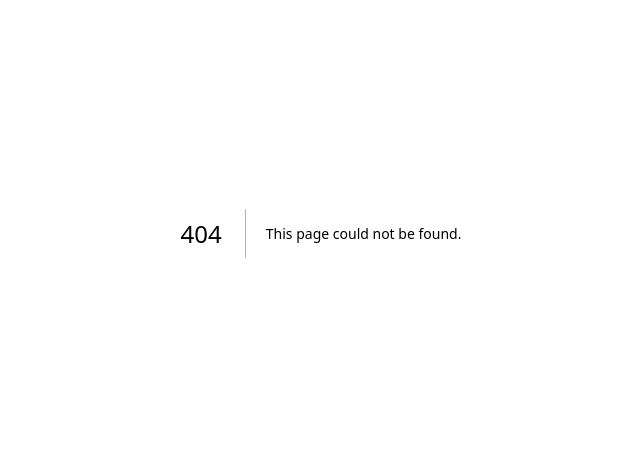
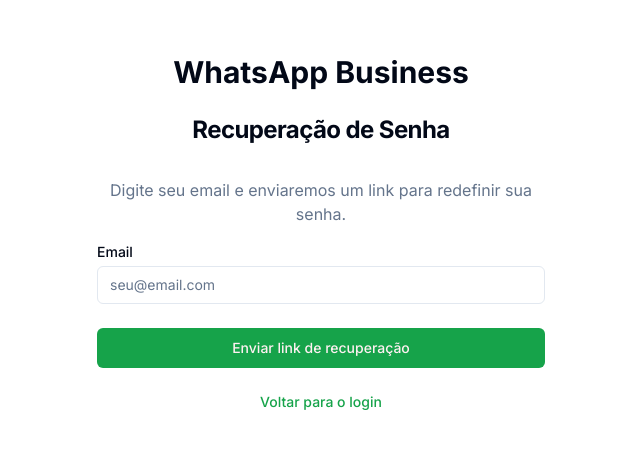
Before and after one commit to Mahmoud0822/Whatsapp-dashboard, a Next.js app in the folder frontend/: page /forgot-password in a window 1280 px wide. Before the commit this address had no page. Shown: the part 167-616 px from the top of the page, without its empty margins (319-959 px from the left). Built offline with nearby package versions, Linux system fonts and the light colour scheme; no server answers.

Commit message:
Adiciona página de recuperação de senha

```diff
--- /dev/null
+++ b/frontend/app/forgot-password/page.tsx
@@ -0,0 +1,132 @@
+"use client";
+
+import { useState } from "react";
+import Link from "next/link";
+import { useForm } from "react-hook-form";
+import { zodResolver } from "@hookform/resolvers/zod";
+import { z } from "zod";
+import { Button } from "@/components/ui/button";
+import { useToast } from "@/hooks/use-toast";
+import { authApi } from "@/lib/api";
+
+// Schema de validação
+const forgotPasswordSchema = z.object({
+  email: z.string().email("Email inválido"),
+});
+
+type ForgotPasswordFormData = z.infer<typeof forgotPasswordSchema>;
+
+export default function ForgotPasswordPage() {
+  const { toast } = useToast();
+  const [isLoading, setIsLoading] = useState(false);
+  const [emailSent, setEmailSent] = useState(false);
+
+  const {
+    register,
+    handleSubmit,
+    formState: { errors },
+  } = useForm<ForgotPasswordFormData>({
+    resolver: zodResolver(forgotPasswordSchema),
+    defaultValues: {
+      email: "",
+    },
+  });
+
+  const onSubmit = async (data: ForgotPasswordFormData) => {
+    setIsLoading(true);
+
+    try {
+      await authApi.forgotPassword(data.email);
+
+      setEmailSent(true);
+
+      toast({
+        title: "Email enviado",
+        description: "Verifique sua caixa de entrada para redefinir sua senha.",
+      });
+    } catch (error: any) {
+      toast({
+        title: "Erro ao enviar email",
+        description: error.response?.data?.message || "Ocorreu um erro inesperado",
+        variant: "destructive",
+      });
+    } finally {
+      setIsLoading(false);
+    }
+  };
+
+  return (
+    <div className="flex min-h-screen flex-col items-center justify-center py-12 px-4 sm:px-6 lg:px-8 bg-background">
+      <div className="w-full max-w-md space-y-8">
+        <div className="text-center">
+          <h1 className="text-3xl font-bold">WhatsApp Business</h1>
+          <h2 className="mt-6 text-2xl font-bold tracking-tight">
+            Recuperação de Senha
+          </h2>
+        </div>
+
+        {emailSent ? (
+          <div className="rounded-md bg-primary/10 p-4 text-center">
+            <h3 className="text-lg font-medium text-primary">Email enviado!</h3>
+            <p className="mt-2 text-sm">
+              Enviamos um link de recuperação para o seu email. Por favor, verifique sua caixa de entrada e siga as instruções para redefinir sua senha.
+            </p>
+            <div className="mt-4">
+              <Link
+                href="/login"
+                className="font-medium text-primary hover:text-primary/80"
+              >
+                Voltar para o login
+              </Link>
+            </div>
+          </div>
+        ) : (
+          <form className="mt-8 space-y-6" onSubmit={handleSubmit(onSubmit)}>
+            <div>
+              <p className="mb-4 text-center text-muted-foreground">
+                Digite seu email e enviaremos um link para redefinir sua senha.
+              </p>
+              <div>
+                <label htmlFor="email" className="block text-sm font-medium">
+                  Email
+                </label>
+                <input
+                  id="email"
+                  type="email"
+                  autoComplete="email"
+                  {...register("email")}
+                  className="mt-1 block w-full rounded-md border border-input bg-background px-3 py-2 text-sm ring-offset-background placeholder:text-muted-foreground focus:outline-none focus:ring-2 focus:ring-ring"
+                  placeholder="seu@email.com"
+                />
+                {errors.email && (
+                  <p className="mt-1 text-sm text-destructive">
+                    {errors.email.message}
+                  </p>
+                )}
+              </div>
+            </div>
+
+            <div>
+              <Button
+                type="submit"
+                className="w-full"
+                disabled={isLoading}
+              >
+                {isLoading ? "Enviando..." : "Enviar link de recuperação"}
+              </Button>
+            </div>
+
+            <div className="text-center text-sm">
+              <Link
+                href="/login"
+                className="font-medium text-primary hover:text-primary/80"
+              >
+                Voltar para o login
+              </Link>
+            </div>
+          </form>
+        )}
+      </div>
+    </div>
+  );
+}
```
